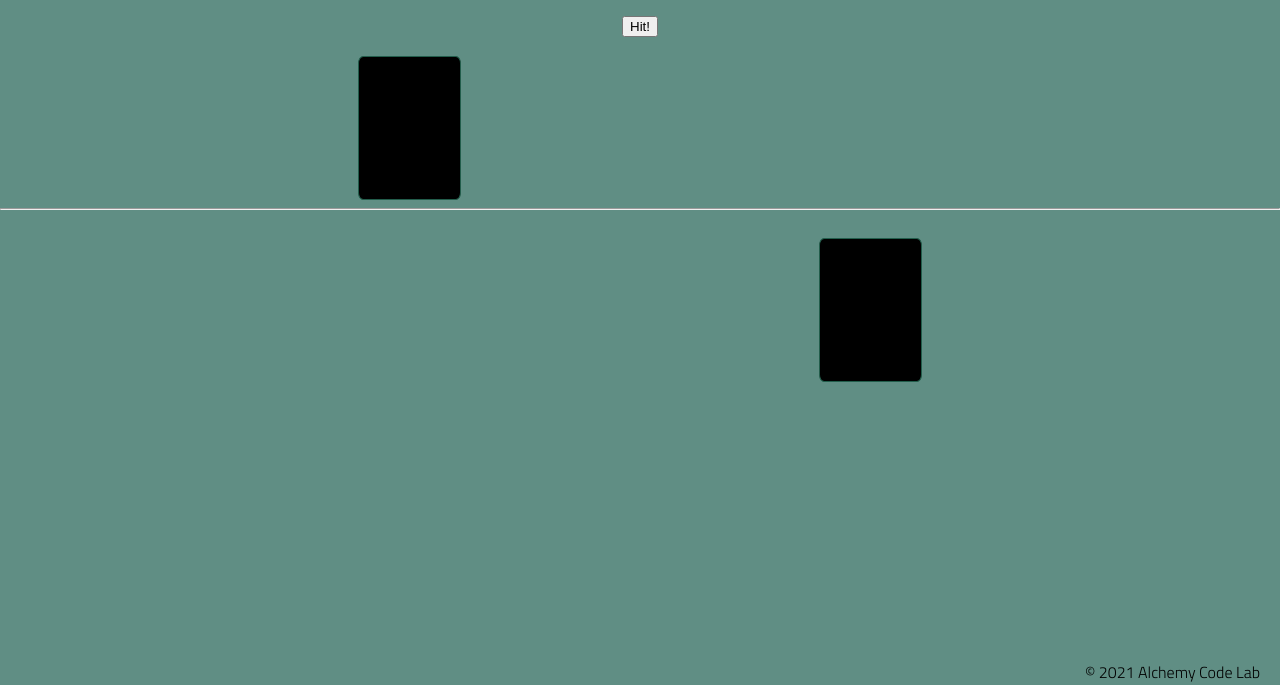
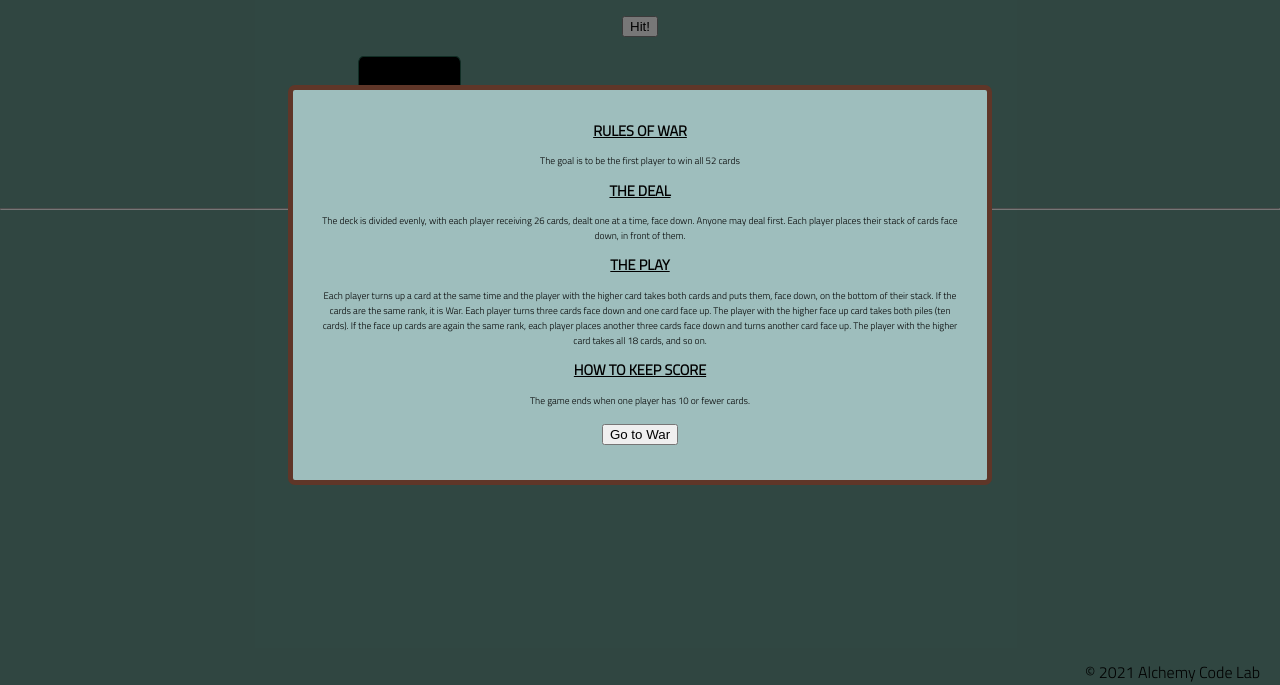
Before and after one commit to viccaruso/card-game, a plain HTML site: page game/index.html in a window 1280 px wide. Both pictures are taken after a click on the button "Rules". Shown: the part 115-800 px from the top of the page. Drawn offline with nearby package versions, Linux system fonts and the light colour scheme.

Commit message:
rules modal

```diff
--- a/game/game.js
+++ b/game/game.js
@@ -11,7 +11,10 @@ const cpuCardCountEl = document.querySelector('.cpu-card-count');
 const hitBtn = document.querySelector('.hit-btn');
 const playerCardContainer = document.querySelector('.player-card');
 const cpuCardContainer = document.querySelector('.cpu-card');
-
+const modalBtn = document.querySelector('.modal-btn');
+const rulesBtn = document.querySelector('.rules-btn');
+const modalBg = document.querySelector('.modal-bg');
+console.log(modalBtn);
 let playerCardCount = 26;
 let cpuCardCount = 26;
 let playerDeck = [];
@@ -19,6 +22,14 @@ let cpuDeck = [];
 let warArr = [];
 let wins = 0;
 let totalGames = 0;
+
+modalBtn.addEventListener('click', () => {
+    modalBg.classList.remove('modal-bg-active');
+});
+
+rulesBtn.addEventListener('click', () => {
+    modalBg.classList.add('modal-bg-active');
+});
 
 window.addEventListener('load', async() => {
     const user = await getUser();
--- a/game/index.html
+++ b/game/index.html
@@ -21,7 +21,7 @@
 
             <button class="new-game">New Game</button>
 
-            <button class="modal">Rules</button>
+            <button class="rules-btn">Rules</button>
 
             <button id="logout">Logout</button>
         </div>
@@ -39,12 +39,7 @@
         <div class="player-card-container">
             <div class="player-deck card-back">Player Deck</div>
 
-            <!-- this div gives us an empty container with the exact dimensions of the "card" we will render -->
-
             <div class="player-card">
-
-                <!-- this div is the "card" we render on hit -->
-
 
             </div>
         </div>
@@ -53,6 +48,20 @@
         <div class="cpu-card-container">
             <div class="cpu-card"></div>
             <div class="cpu-deck card-back">CPU DECK</div>
+        </div>
+        <div class="modal-bg">
+            <div class="modal">
+                <h2>RULES OF WAR</h2>
+                <p>The goal is to be the first player to win all 52 cards</p>
+                <h2>THE DEAL</h2>
+                <p>The deck is divided evenly, with each player receiving 26 cards, dealt one at a time, face down. Anyone may deal first. Each player places their stack of cards face down, in front of them.</p>
+                <h2>THE PLAY</h2>
+                <p>Each player turns up a card at the same time and the player with the higher card takes both cards and puts them, face down, on the bottom of their stack.
+                If the cards are the same rank, it is War. Each player turns three cards face down and one card face up. The player with the higher face up card takes both piles (ten cards). If the face up cards are again the same rank, each player places another three cards face down and turns another card face up. The player with the higher card takes all 18 cards, and so on.</p>
+                <h2>HOW TO KEEP SCORE</h2>
+                <p>The game ends when one player has 10 or fewer cards.</p>
+                <button class="modal-btn">Go to War</button>
+            </div>
         </div>
 
         <audio class="soundBtn" src="../assets/shufflesound.wav"></audio>
--- a/styles/style.css
+++ b/styles/style.css
@@ -15,11 +15,13 @@ body {
     --gutter: 30px;
     --footer-height: 25px;
 
+
     font-family: 'Titillium Web', sans-serif;
     background-color: var(--wintergreen-dream);
 }
 
 main {
+
     display: flex;
     flex-direction: column;
     justify-content: center;
@@ -231,3 +233,57 @@ footer {
     justify-content: space-between;
 
 }
+
+.modal-bg {
+    position: fixed;
+    top: 0;
+    left: 0;
+    width: 100%;
+    height: 100vh;
+    background-color: rgba(0,0,0,0.5);
+    display: flex;
+    justify-content: center;
+    align-items: center;
+    visibility: hidden;
+    opacity: 0;
+    transition: visibility 0s, opacity 0.5s;
+}
+
+.modal-bg-active {
+    visibility: visible;
+    opacity: 1;
+}
+
+.modal {
+    background-color: var(--opal);
+    width: 55%;
+    height: 50%;
+    display: flex;
+    justify-content: space-around;
+    align-items: center;
+    flex-direction: column;
+    text-align: center;
+    font-size: .6rem;
+    border-radius: 7px;
+    border: solid 5px var(--dark-wood-brown);
+    padding: 1.5rem;
+    margin: 3px;
+
+
+
+}
+
+.modal h2 {
+    margin: 0 auto;
+    text-decoration: underline;
+}
+
+.modal p {
+    margin: 0 auto;
+
+}
+
+.modal button {
+    margin-top: 5px;
+    margin-bottom: 5px;
+}
```
